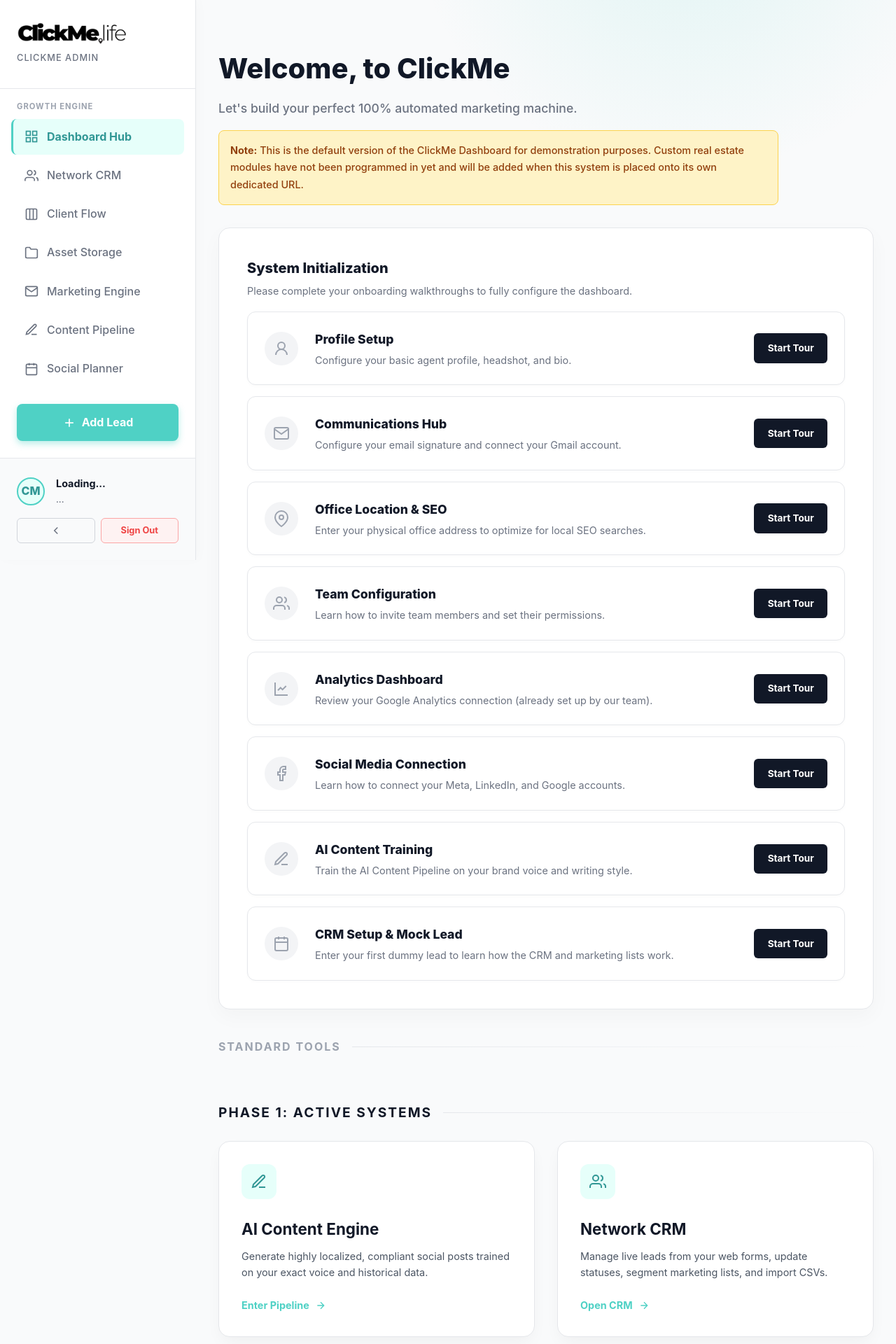
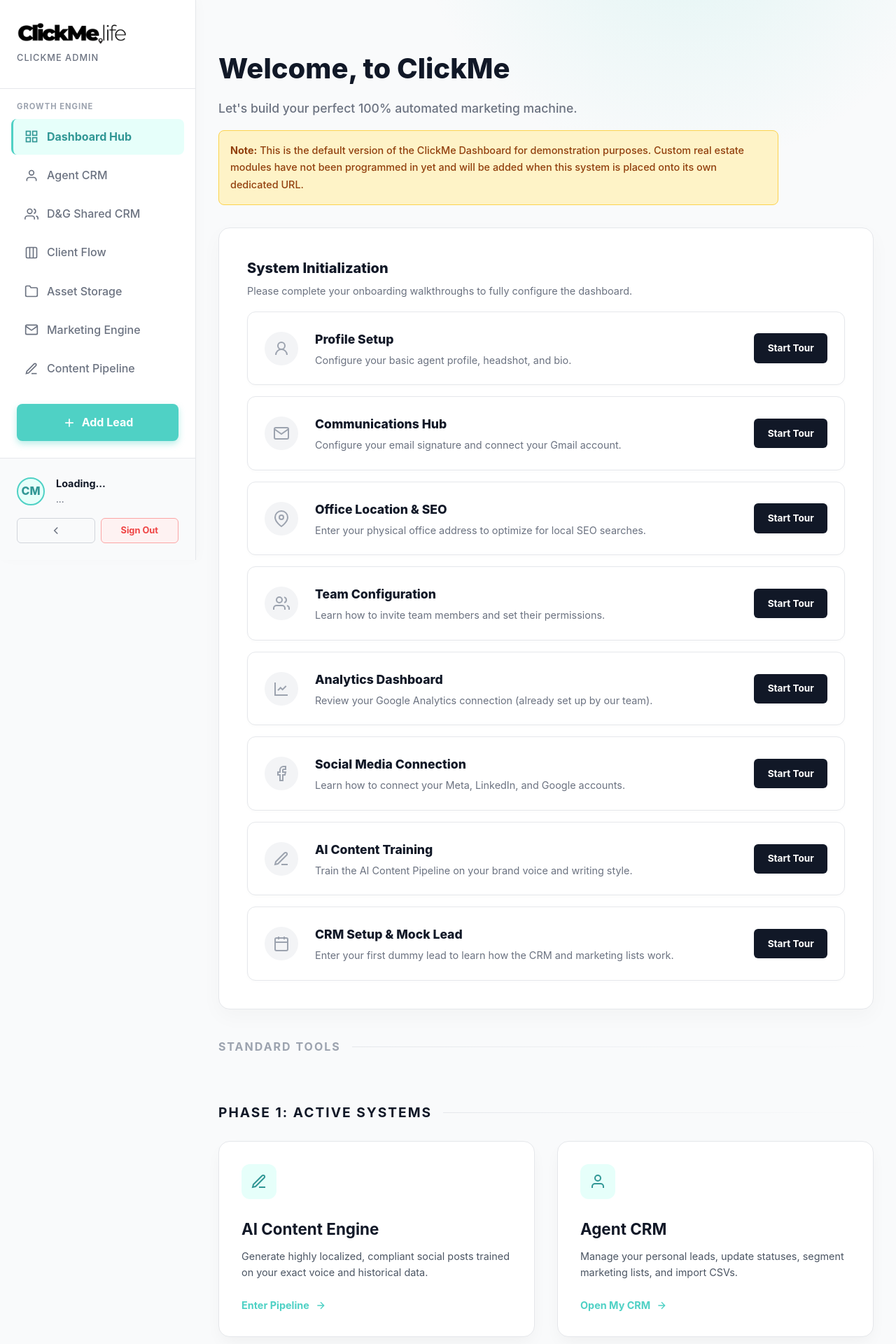
Before and after one commit to clickmetostart/davis-garnett, a Next.js app: page /clickme in a window 1280 px wide. Shown: the top 1920 px of the page at 70% size. Built offline with nearby package versions, Linux system fonts and the light colour scheme; no server answers.

Commit message:
UI: Split Network CRM link into Agent CRM and D&G Shared CRM on sidebar and dashboard

```diff
--- a/src/app/clickme/crm/page.tsx
+++ b/src/app/clickme/crm/page.tsx
@@ -22,6 +22,12 @@
   const [activeLabel, setActiveLabel] = useState('All Contacts');
   const [searchQuery, setSearchQuery] = useState('');
   const [viewMode, setViewMode] = useState<'my_crm' | 'team_crm'>('my_crm');
+
+  useEffect(() => {
+    const v = searchParams.get('view');
+    if (v === 'team') setViewMode('team_crm');
+    else if (v === 'my') setViewMode('my_crm');
+  }, [searchParams]);
 
   const [selectedLead, setSelectedLead] = useState<any | null>(null);
   const [selectedLeadIds, setSelectedLeadIds] = useState<number[]>([]);
--- a/src/app/clickme/page.tsx
+++ b/src/app/clickme/page.tsx
@@ -248,15 +248,28 @@
               </div>
             </Link>
 
-            <Link href="/clickme/crm" style={{ textDecoration: 'none' }}>
+            <Link href="/clickme/crm?view=my" style={{ textDecoration: 'none' }}>
+              <div style={{ background: '#ffffff', borderRadius: '16px', border: '1px solid #e5e7eb', padding: '2rem', transition: 'all 0.3s ease', cursor: 'pointer', height: '100%', display: 'flex', flexDirection: 'column', boxShadow: '0 10px 25px -5px rgba(0, 0, 0, 0.05)' }} onMouseEnter={(e) => { e.currentTarget.style.transform = 'translateY(-5px)'; e.currentTarget.style.borderColor = '#4fd1c5'; }} onMouseLeave={(e) => { e.currentTarget.style.transform = 'translateY(0)'; e.currentTarget.style.borderColor = '#e5e7eb'; }}>
+                <div style={{ width: '50px', height: '50px', borderRadius: '12px', background: '#e6fffa', color: '#319795', display: 'flex', alignItems: 'center', justifyContent: 'center', marginBottom: '1.5rem' }}>
+                  <svg width="24" height="24" viewBox="0 0 24 24" fill="none" stroke="currentColor" strokeWidth="2"><path d="M20 21v-2a4 4 0 0 0-4-4H8a4 4 0 0 0-4 4v2"></path><circle cx="12" cy="7" r="4"></circle></svg>
+                </div>
+                <h3 style={{ fontSize: '1.4rem', fontWeight: 700, color: '#111827', marginBottom: '0.5rem' }}>Agent CRM</h3>
+                <p style={{ color: '#4b5563', fontSize: '0.9rem', lineHeight: '1.6', flex: 1 }}>Manage your personal leads, update statuses, segment marketing lists, and import CSVs.</p>
+                <div style={{ marginTop: '1.5rem', display: 'flex', alignItems: 'center', gap: '0.5rem', color: '#4fd1c5', fontSize: '0.9rem', fontWeight: 700 }}>
+                  Open My CRM <svg width="16" height="16" viewBox="0 0 24 24" fill="none" stroke="currentColor" strokeWidth="2"><path d="M5 12h14M12 5l7 7-7 7"/></svg>
+                </div>
+              </div>
+            </Link>
+
+            <Link href="/clickme/crm?view=team" style={{ textDecoration: 'none' }}>
               <div style={{ background: '#ffffff', borderRadius: '16px', border: '1px solid #e5e7eb', padding: '2rem', transition: 'all 0.3s ease', cursor: 'pointer', height: '100%', display: 'flex', flexDirection: 'column', boxShadow: '0 10px 25px -5px rgba(0, 0, 0, 0.05)' }} onMouseEnter={(e) => { e.currentTarget.style.transform = 'translateY(-5px)'; e.currentTarget.style.borderColor = '#4fd1c5'; }} onMouseLeave={(e) => { e.currentTarget.style.transform = 'translateY(0)'; e.currentTarget.style.borderColor = '#e5e7eb'; }}>
                 <div style={{ width: '50px', height: '50px', borderRadius: '12px', background: '#e6fffa', color: '#319795', display: 'flex', alignItems: 'center', justifyContent: 'center', marginBottom: '1.5rem' }}>
                   <svg width="24" height="24" viewBox="0 0 24 24" fill="none" stroke="currentColor" strokeWidth="2"><path d="M17 21v-2a4 4 0 0 0-4-4H5a4 4 0 0 0-4 4v2"></path><circle cx="9" cy="7" r="4"></circle><path d="M23 21v-2a4 4 0 0 0-3-3.87"></path><path d="M16 3.13a4 4 0 0 1 0 7.75"></path></svg>
                 </div>
-                <h3 style={{ fontSize: '1.4rem', fontWeight: 700, color: '#111827', marginBottom: '0.5rem' }}>Network CRM</h3>
-                <p style={{ color: '#4b5563', fontSize: '0.9rem', lineHeight: '1.6', flex: 1 }}>Manage live leads from your web forms, update statuses, segment marketing lists, and import CSVs.</p>
+                <h3 style={{ fontSize: '1.4rem', fontWeight: 700, color: '#111827', marginBottom: '0.5rem' }}>D&G Shared CRM</h3>
+                <p style={{ color: '#4b5563', fontSize: '0.9rem', lineHeight: '1.6', flex: 1 }}>Access the shared team pond, claim incoming web leads, and collaborate on shared clients.</p>
                 <div style={{ marginTop: '1.5rem', display: 'flex', alignItems: 'center', gap: '0.5rem', color: '#4fd1c5', fontSize: '0.9rem', fontWeight: 700 }}>
-                  Open CRM <svg width="16" height="16" viewBox="0 0 24 24" fill="none" stroke="currentColor" strokeWidth="2"><path d="M5 12h14M12 5l7 7-7 7"/></svg>
+                  Open D&G CRM <svg width="16" height="16" viewBox="0 0 24 24" fill="none" stroke="currentColor" strokeWidth="2"><path d="M5 12h14M12 5l7 7-7 7"/></svg>
                 </div>
               </div>
             </Link>
--- a/src/components/DashboardSidebar.tsx
+++ b/src/components/DashboardSidebar.tsx
@@ -23,7 +23,8 @@
       groupName: 'Growth Engine',
       items: [
         { name: 'Dashboard Hub', href: '/clickme', icon: <svg width="20" height="20" viewBox="0 0 24 24" fill="none" stroke="currentColor" strokeWidth="2"><rect x="3" y="3" width="7" height="7"></rect><rect x="14" y="3" width="7" height="7"></rect><rect x="14" y="14" width="7" height="7"></rect><rect x="3" y="14" width="7" height="7"></rect></svg> },
-        { name: 'Network CRM', href: '/clickme/crm', icon: <svg width="20" height="20" viewBox="0 0 24 24" fill="none" stroke="currentColor" strokeWidth="2"><path d="M17 21v-2a4 4 0 0 0-4-4H5a4 4 0 0 0-4 4v2"></path><circle cx="9" cy="7" r="4"></circle><path d="M23 21v-2a4 4 0 0 0-3-3.87"></path><path d="M16 3.13a4 4 0 0 1 0 7.75"></path></svg> },
+        { name: 'Agent CRM', href: '/clickme/crm?view=my', icon: <svg width="20" height="20" viewBox="0 0 24 24" fill="none" stroke="currentColor" strokeWidth="2"><path d="M20 21v-2a4 4 0 0 0-4-4H8a4 4 0 0 0-4 4v2"></path><circle cx="12" cy="7" r="4"></circle></svg> },
+        { name: 'D&G Shared CRM', href: '/clickme/crm?view=team', icon: <svg width="20" height="20" viewBox="0 0 24 24" fill="none" stroke="currentColor" strokeWidth="2"><path d="M17 21v-2a4 4 0 0 0-4-4H5a4 4 0 0 0-4 4v2"></path><circle cx="9" cy="7" r="4"></circle><path d="M23 21v-2a4 4 0 0 0-3-3.87"></path><path d="M16 3.13a4 4 0 0 1 0 7.75"></path></svg> },
         { name: 'Client Flow', href: '/clickme/flow', icon: <svg width="20" height="20" viewBox="0 0 24 24" fill="none" stroke="currentColor" strokeWidth="2"><rect x="3" y="3" width="18" height="18" rx="2" ry="2"></rect><line x1="9" y1="3" x2="9" y2="21"></line><line x1="15" y1="3" x2="15" y2="21"></line></svg> },
         { name: 'Asset Storage', href: '/clickme/storage', icon: <svg width="20" height="20" viewBox="0 0 24 24" fill="none" stroke="currentColor" strokeWidth="2"><path d="M22 19a2 2 0 0 1-2 2H4a2 2 0 0 1-2-2V5a2 2 0 0 1 2-2h5l2 3h9a2 2 0 0 1 2 2z"></path></svg> },
         { name: 'Marketing Engine', href: '/clickme/marketing', icon: <svg width="20" height="20" viewBox="0 0 24 24" fill="none" stroke="currentColor" strokeWidth="2"><path d="M4 4h16c1.1 0 2 .9 2 2v12c0 1.1-.9 2-2 2H4c-1.1 0-2-.9-2-2V6c0-1.1.9-2 2-2z"></path><polyline points="22,6 12,13 2,6"></polyline></svg> },
@@ -87,7 +88,7 @@
             )}
             <div style={{ display: 'flex', flexDirection: 'column', gap: '0.25rem', padding: isExpanded ? '0 1rem' : '0' }}>
               {group.items.map((item) => {
-                const isActive = pathname === item.href;
+                const isActive = pathname === item.href.split('?')[0] && (item.href.includes('?') ? typeof window !== 'undefined' && window.location.search.includes(item.href.split('?')[1]) : true);
                 return (
                   <Link key={item.name} href={item.href} style={{ textDecoration: 'none' }}>
                     <div
```
